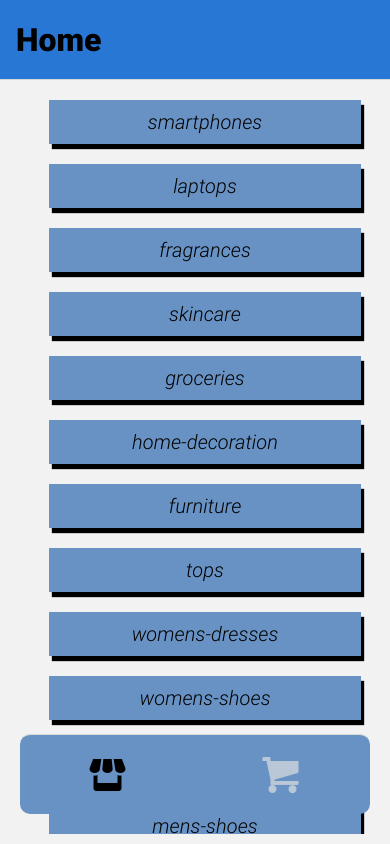
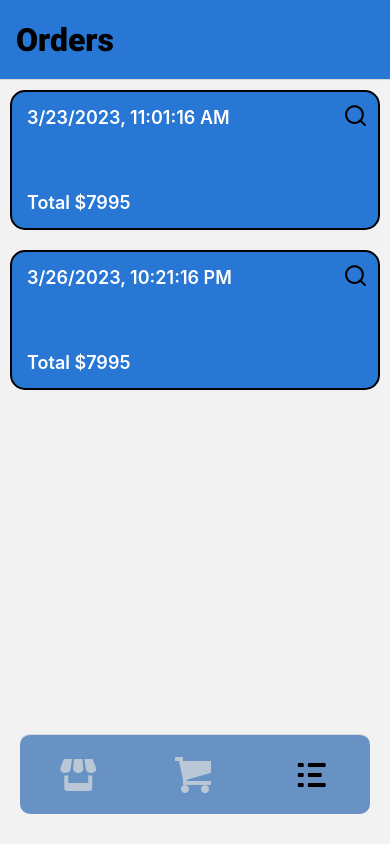
Before and after one commit to Federico1988/cipoApp, a React Native app: screen /OrdersStack in a window 390 px wide. Built offline with nearby package versions, Linux system fonts and the light colour scheme.

Commit message:
Agrego lista de ordenes

```diff
--- /dev/null
+++ b/Components/OrderItem.js
@@ -0,0 +1,47 @@
+import { StyleSheet, Text, View } from 'react-native'
+import React from 'react'
+import { Feather } from "@expo/vector-icons"
+import { colors } from '../Global/colors';
+
+const OrderItem = ({ order }) => {
+    const total = order.items.reduce((acc, product) => acc + (product.price * product.quantity), 0);
+
+    return (
+        <View style={styles.container}>
+            <View style={styles.textContainer}>
+                <Text style={styles.text}>{new Date(order.createdDate).toLocaleString()}</Text>
+                <Text style={styles.text}>Total ${total}</Text>
+
+            </View>
+            <Feather name="search" size={25} color='black' />
+        </View>
+    )
+}
+
+export default OrderItem
+
+const styles = StyleSheet.create({
+
+    container: {
+        backgroundColor: colors.mainColor1,
+        margin: 10,
+        padding: 10,
+        height: 140,
+        flexDirection: 'row',
+        borderWidth: 2,
+        borderRadius: 15,
+        justifyContent: 'space-between',
+        alignContent: 'center'
+    },
+    textContainer: {
+        justifyContent: 'space-between',
+        padding: 5,
+    },
+    text: {
+        fontSize: 18,
+        fontWeight: '600',
+        color: 'white'
+    }
+
+
+})
--- /dev/null
+++ b/Data/orders.json
@@ -0,0 +1,92 @@
+[
+    {
+        "id": 1,
+        "userId": 2,
+        "createdDate":1679569276380,
+        "items": [
+            {
+                "id": 6,
+                "title": "MacBook Pro",
+                "description": "MacBook Pro 2021 with mini-LED display may launch between September, November",
+                "price": 1749,
+                "discountPercentage": 11.02,
+                "rating": 4.57,
+                "stock": 83,
+                "brand": "Apple",
+                "category": "laptops",
+                "thumbnail": "https://i.dummyjson.com/data/products/6/thumbnail.png",
+                "images": [
+                    "https://i.dummyjson.com/data/products/6/1.png",
+                    "https://i.dummyjson.com/data/products/6/2.jpg",
+                    "https://i.dummyjson.com/data/products/6/3.png",
+                    "https://i.dummyjson.com/data/products/6/4.jpg"
+                ],
+                "quantity": 2
+            },
+            {
+                "id": 7,
+                "title": "Samsung Galaxy Book",
+                "description": "Samsung Galaxy Book S (2020) Laptop With Intel Lakefield Chip, 8GB of RAM Launched",
+                "price": 1499,
+                "discountPercentage": 4.15,
+                "rating": 4.25,
+                "stock": 50,
+                "brand": "Samsung",
+                "category": "laptops",
+                "thumbnail": "https://i.dummyjson.com/data/products/7/thumbnail.jpg",
+                "images": [
+                    "https://i.dummyjson.com/data/products/7/1.jpg",
+                    "https://i.dummyjson.com/data/products/7/2.jpg",
+                    "https://i.dummyjson.com/data/products/7/3.jpg",
+                    "https://i.dummyjson.com/data/products/7/thumbnail.jpg"
+                ],
+                "quantity": 3
+            }
+        ]
+    },
+    {
+        "id": 2,
+        "userId": 23,
+        "createdDate":1679869276580,
+        "items": [
+            {
+                "id": 6,
+                "title": "MacBook Pro",
+                "description": "MacBook Pro 2021 with mini-LED display may launch between September, November",
+                "price": 1749,
+                "discountPercentage": 11.02,
+                "rating": 4.57,
+                "stock": 83,
+                "brand": "Apple",
+                "category": "laptops",
+                "thumbnail": "https://i.dummyjson.com/data/products/6/thumbnail.png",
+                "images": [
+                    "https://i.dummyjson.com/data/products/6/1.png",
+                    "https://i.dummyjson.com/data/products/6/2.jpg",
+                    "https://i.dummyjson.com/data/products/6/3.png",
+                    "https://i.dummyjson.com/data/products/6/4.jpg"
+                ],
+                "quantity": 2
+            },
+            {
+                "id": 7,
+                "title": "Samsung Galaxy Book",
+                "description": "Samsung Galaxy Book S (2020) Laptop With Intel Lakefield Chip, 8GB of RAM Launched",
+                "price": 1499,
+                "discountPercentage": 4.15,
+                "rating": 4.25,
+                "stock": 50,
+                "brand": "Samsung",
+                "category": "laptops",
+                "thumbnail": "https://i.dummyjson.com/data/products/7/thumbnail.jpg",
+                "images": [
+                    "https://i.dummyjson.com/data/products/7/1.jpg",
+                    "https://i.dummyjson.com/data/products/7/2.jpg",
+                    "https://i.dummyjson.com/data/products/7/3.jpg",
+                    "https://i.dummyjson.com/data/products/7/thumbnail.jpg"
+                ],
+                "quantity": 3
+            }
+        ]
+    }
+]
--- a/Navigation/Navigator.js
+++ b/Navigation/Navigator.js
@@ -8,6 +8,7 @@ import ShopStack from './ShopStack';
 import CartStack from './CartStack';
 import { colors } from '../Global/colors';
 import { Entypo } from "@expo/vector-icons";
+import OrdersStack from './OrdersStack';
 
 const Tab = createBottomTabNavigator();
 
@@ -55,6 +56,23 @@ const Navigator = () => {
                         }
                     }}
                     />
+
+                <Tab.Screen
+                    name="OrdersStack"
+                    component={OrdersStack}
+                    options={{
+                        tabBarIcon: ({ focused }) => {
+                            return (
+                                <Entypo name='list'
+                                    size={40}
+                                    color={
+                                        focused ?
+                                            'black' :
+                                            colors.secondaryColor1} />
+                            )
+                        }
+                    }}
+                    />
             </Tab.Navigator>
         </NavigationContainer>
     )
--- a/Navigation/CartStack.js
+++ b/Navigation/OrdersStack.js
@@ -2,13 +2,14 @@ import { colors } from '../Global/colors';
 import { fonts } from '../Global/fonts';
 import { createNativeStackNavigator } from '@react-navigation/native-stack';
 import Cart from '../Screens/Cart';
+import Orders from '../Screens/Orders';
 const Stack = createNativeStackNavigator();
 
-const CartStack = () => {
+const OrdersStack = () => {
 
     return (
         <Stack.Navigator
-            initialRouteName='Home'
+            initialRouteName='Orders'
             screenOptions={{
                 headerStyle: {
                     backgroundColor: colors.mainColor1,
@@ -22,10 +23,10 @@ const CartStack = () => {
                 headerTintColor: 'black', // Back button and title color
             }}
         >
-                        <Stack.Screen name="Cart" component={Cart} />
+            <Stack.Screen name="Orders" component={Orders} />
 
         </Stack.Navigator>
     )
 }
 
-export default CartStack
+export default OrdersStack
--- /dev/null
+++ b/Screens/Orders.js
@@ -0,0 +1,17 @@
+import { StyleSheet, Text, View, FlatList } from 'react-native'
+import allOrders from"../Data/orders.json"
+import OrderItem from '../Components/OrderItem'
+
+const Orders = () => {
+    return (
+        <FlatList
+            data={allOrders}
+            keyExtractor={item => item.id}
+            renderItem={({ item }) =><OrderItem order={item}/>}
+        />
+    )
+}
+
+export default Orders
+
+const styles = StyleSheet.create({})
```
